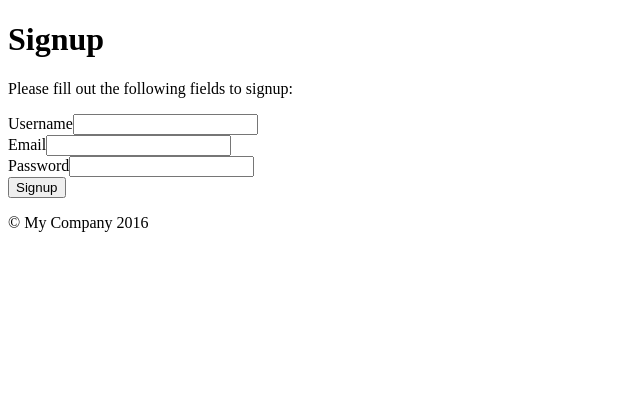
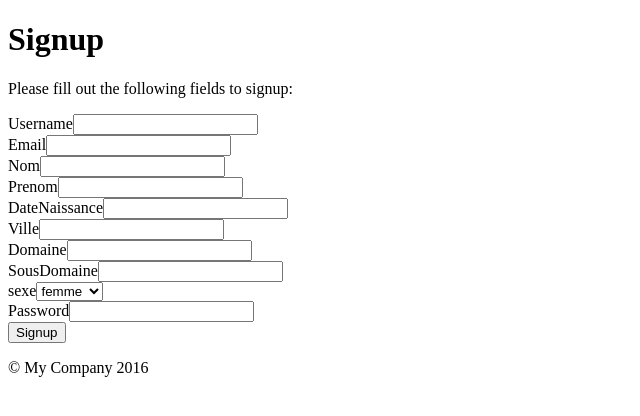
Before and after one commit to GreenIceTeam/greenice, a Yii app: template frontend/modules/member/views/member/signup.php in a window 1280 px wide. Shown: the top 416 px of the page, without its empty margins (0-640 px from the left). Run offline with PHP 8.4 and a stand-in for Yii, Linux system fonts and the light colour scheme; the template is opened without the code that fills it, so the values that code supplies are empty; form fields are guessed from the names that the template uses; some libraries are stand-ins or nearby versions.

Commit message:
ajout de de la vue signup

```diff
--- a/frontend/modules/member/views/member/signup.php
+++ b/frontend/modules/member/views/member/signup.php
@@ -2,7 +2,7 @@
 
 /* @var $this yii\web\View */
 /* @var $form yii\bootstrap\ActiveForm */
-/* @var $model \frontend\models\SignupForm */
+/* @var $model \frontend\modules\member\models\SignupForm */
 
 use yii\helpers\Html;
 use yii\bootstrap\ActiveForm;
@@ -23,6 +23,22 @@ $this->params['breadcrumbs'][] = $this->title;
 
                 <?= $form->field($model, 'email') ?>
 
+                 <?= $form->field($model, 'nom') ?>
+
+                <?= $form->field($model, 'prenom') ?>
+
+                <?= $form->field($model, 'dateNaissance') ?>
+
+                <?= $form->field($model, 'ville') ?>
+
+                <?= $form->field($model, 'domaine') ?>
+
+                <?= $form->field($model, 'sousDomaine') ?>
+
+                <?= $form->field($model, 'sexe')->label('sexe')->dropDownList(['F'=>'femme','H'=>'homme']) ?>
+
+
+
                 <?= $form->field($model, 'password')->passwordInput() ?>
 
                 <div class="form-group">
@@ -30,6 +46,7 @@ $this->params['breadcrumbs'][] = $this->title;
                 </div>
 
             <?php ActiveForm::end(); ?>
+
         </div>
     </div>
 </div>
```
